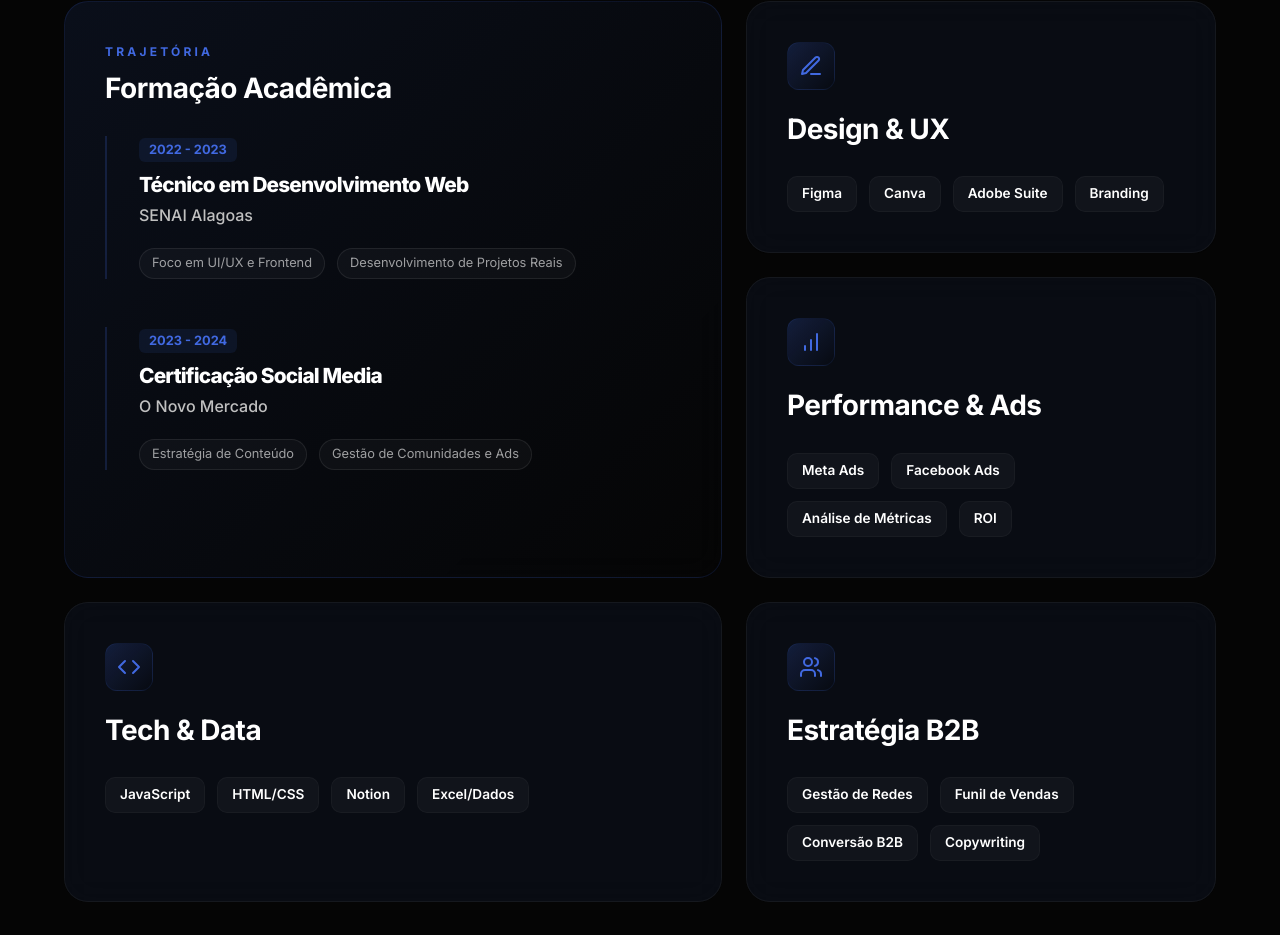
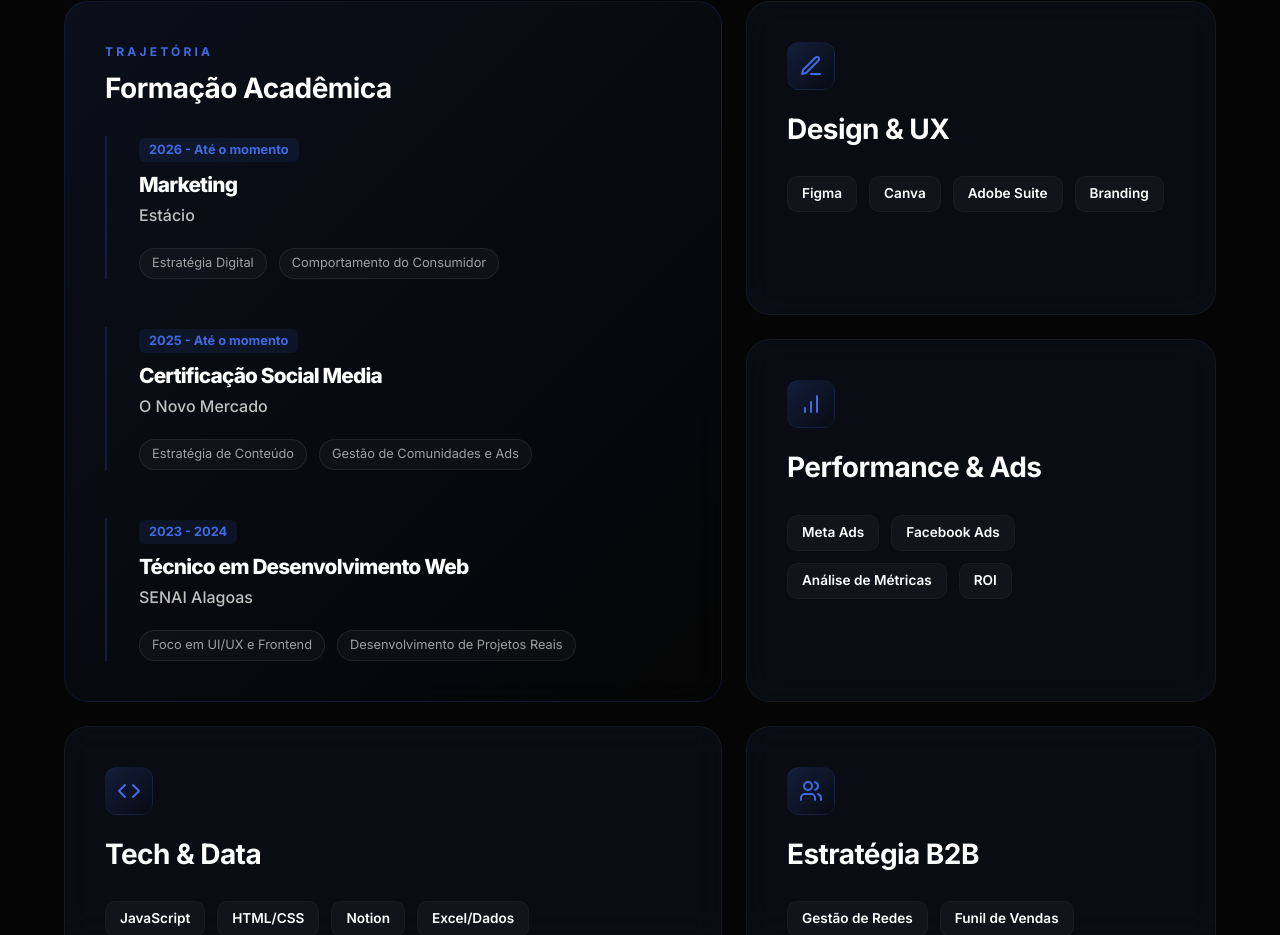
Before and after one commit to jjulioCsar/portfoliojl, a React (Vite) app: page / in a window 1280 px wide. Shown: the part 6815-7750 px from the top of the page. Built offline with nearby package versions, Linux system fonts and the light colour scheme.

Commit message:
Update education: Added Marketing at Estácio and corrected other completion dates

```diff
--- a/src/components/Education.jsx
+++ b/src/components/Education.jsx
@@ -18,16 +18,22 @@ const certs = [
 
 const educationData = [
     {
-        degree: "Técnico em Desenvolvimento Web",
-        school: "SENAI Alagoas",
-        period: "2022 - 2023",
-        highlights: ["Foco em UI/UX e Frontend", "Desenvolvimento de Projetos Reais"]
+        degree: "Marketing",
+        school: "Estácio",
+        period: "2026 - Até o momento",
+        highlights: ["Estratégia Digital", "Comportamento do Consumidor"]
     },
     {
         degree: "Certificação Social Media",
         school: "O Novo Mercado",
+        period: "2025 - Até o momento",
+        highlights: ["Estratégia de Conteúdo", "Gestão de Comunidades e Ads"]
+    },
+    {
+        degree: "Técnico em Desenvolvimento Web",
+        school: "SENAI Alagoas",
         period: "2023 - 2024",
-        highlights: ["Estratégia de Conteúdo", "Gestão de Comunidades e Ads"]
+        highlights: ["Foco em UI/UX e Frontend", "Desenvolvimento de Projetos Reais"]
     }
 ];
 
```
